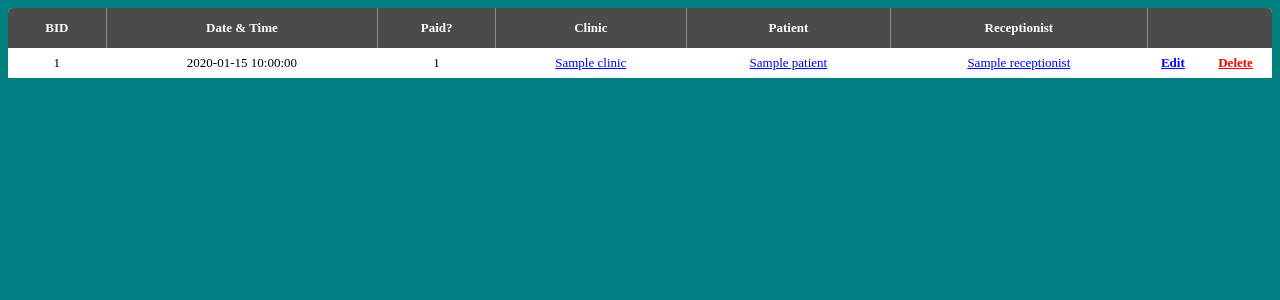
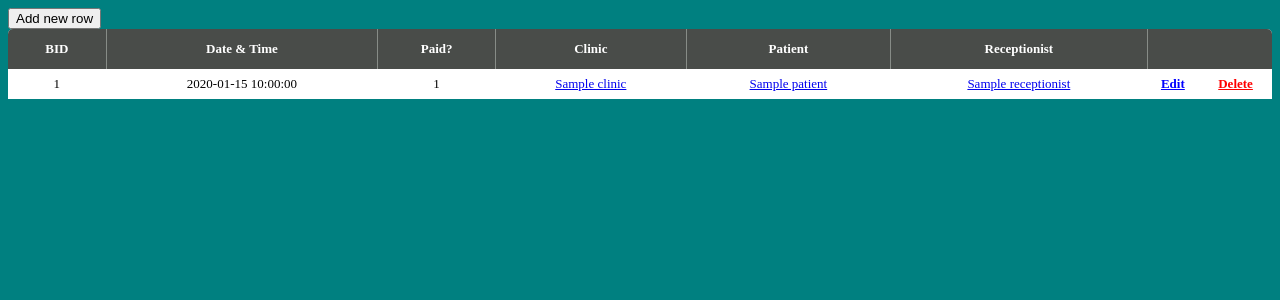
Before and after one commit to MahChaa/353-project, a PHP site: page /Bill in a window 1280 px wide. Shown: the top 300 px of the page. Run offline with PHP 8.4, Linux system fonts and the light colour scheme; tables that the repository leaves empty hold one stand-in row (values such as "Sample post"); data that the repository does not hold is empty.

Commit message:
Added create button.

```diff
--- a/src/ORM/Table.php
+++ b/src/ORM/Table.php
@@ -227,11 +227,12 @@ abstract class Table {
         $routeMainPath = $jormInfo['table'];
         $primaryKey = $jormInfo['primaryKeyColumn'];
 
-        Router::add("/$routeMainPath", function() {
+        Router::add("/$routeMainPath", function() use ($routeMainPath) {
             $whereClause = '';
             if (isset($_GET['where'])) {
                 $whereClause = urldecode($_GET['where']);
             }
+            echo "<a href='/$routeMainPath/create'><input type='button' value='Add new row'></a><br>";
             echo self::constructViewHTMLTable($whereClause);
         });
 
```
